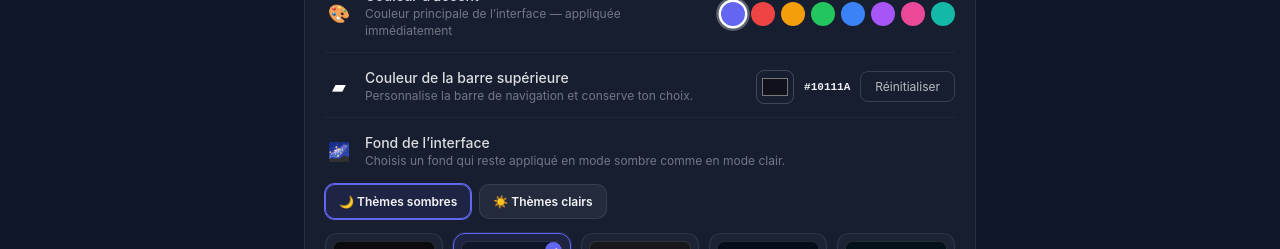
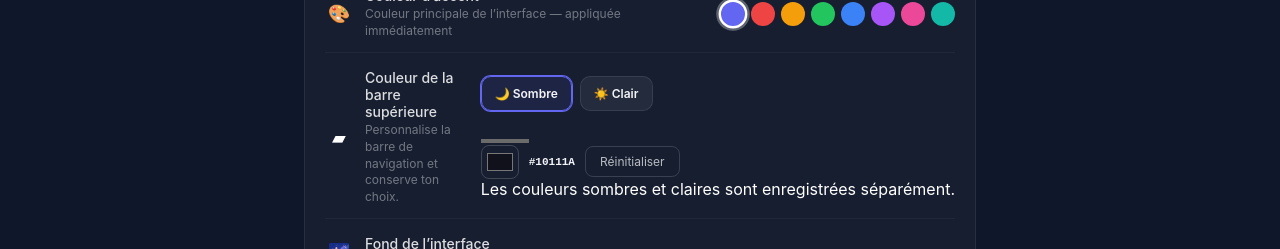
Before and after one commit to MESLIMOHAMEDM22005188/TaskFlow, a React (Vite) app in the folder frontend/: page /parametres in a window 1280 px wide. Shown: the part 450-699 px from the top of the page. Built offline with nearby package versions, Linux system fonts and the light colour scheme; no server answers; sample sign-in values are in the browser's storage.

Commit message:
feat: add dark and light topbar color palettes

```diff
--- a/frontend/src/pages/Parametres.tsx
+++ b/frontend/src/pages/Parametres.tsx
@@ -151,7 +151,9 @@ export default function Parametres() {
     const [accentColor, setAccentColor] = useState("#6366f1")
     const [darkBgPreset, setDarkBgPreset] = useState(() => localStorage.getItem("grindly-bg-dark") || localStorage.getItem("grindly-bg-preset") || "navy")
     const [lightBgPreset, setLightBgPreset] = useState(() => localStorage.getItem("grindly-bg-light") || "pearl")
-    const [topbarColor, setTopbarColor] = useState(() => localStorage.getItem("grindly-topbar-color") || "#10111a")
+    const [darkTopbarColor, setDarkTopbarColor] = useState(() => localStorage.getItem("grindly-topbar-dark") || localStorage.getItem("grindly-topbar-color") || "#10111a")
+    const [lightTopbarColor, setLightTopbarColor] = useState(() => localStorage.getItem("grindly-topbar-light") || "#ffffff")
+    const topbarColor = darkMode ? darkTopbarColor : lightTopbarColor
     const [language, setLanguage] = useState("fr")
     const [compactMode, setCompactMode] = useState(false)
     const [reducedMotion, setReducedMotion] = useState(false)
@@ -216,7 +218,10 @@ export default function Parametres() {
             setLanguage(storedLanguage)
             applyLanguage(storedLanguage)
             const storedTopbar = localStorage.getItem("grindly-topbar-color")
-            if (storedTopbar && /^#[0-9a-f]{6}$/i.test(storedTopbar)) setTopbarColor(storedTopbar)
+            const storedDarkTopbar = localStorage.getItem("grindly-topbar-dark") || storedTopbar
+            const storedLightTopbar = localStorage.getItem("grindly-topbar-light") || "#ffffff"
+            if (storedDarkTopbar && /^#[0-9a-f]{6}$/i.test(storedDarkTopbar)) setDarkTopbarColor(storedDarkTopbar)
+            if (storedLightTopbar && /^#[0-9a-f]{6}$/i.test(storedLightTopbar)) setLightTopbarColor(storedLightTopbar)
             setCompactMode(!!prefs.compact_mode)
             setReducedMotion(!!prefs.reduced_motion)
             setNotifs({
@@ -244,6 +249,7 @@ export default function Parametres() {
     useEffect(() => {
         applyTheme(accentColor, darkMode, darkMode ? darkBgPreset : lightBgPreset)
         if (/^#[0-9a-f]{6}$/i.test(topbarColor)) {
+            localStorage.setItem(darkMode ? "grindly-topbar-dark" : "grindly-topbar-light", topbarColor)
             localStorage.setItem("grindly-topbar-color", topbarColor)
             document.documentElement.style.setProperty("--topbar-custom-bg", topbarColor)
         }
@@ -417,10 +423,34 @@ export default function Parametres() {
                     </SettingRow>
 
                     <SettingRow icon="▰" title={t(language, "settings.topbar")} desc={t(language, "settings.topbarDesc")}>
-                        <div className="topbar-color-control">
-                            <input aria-label="Couleur de la barre supérieure" type="color" value={topbarColor} onChange={e => setTopbarColor(e.target.value)} />
-                            <span>{topbarColor.toUpperCase()}</span>
-                            <button type="button" className="settings-btn-outline" onClick={() => setTopbarColor(darkMode ? "#10111a" : "#ffffff")}>Réinitialiser</button>
+                        <div className="topbar-theme-picker">
+                            <div className="bg-mode-tabs" role="group" aria-label="Mode de couleur de la barre supérieure">
+                                <button type="button" className={darkMode ? "active" : ""} onClick={() => setDarkMode(true)}>🌙 Sombre</button>
+                                <button type="button" className={!darkMode ? "active" : ""} onClick={() => setDarkMode(false)}>☀️ Clair</button>
+                            </div>
+                            <div className="topbar-preset-grid" role="radiogroup" aria-label="Choisir une couleur de barre supérieure">
+                                {(darkMode ? [
+                                    ["midnight", "#10111a"], ["obsidian", "#0a0a0f"], ["navy", "#0f172a"], ["charcoal", "#27272a"],
+                                    ["forest", "#10231b"], ["ocean", "#083344"], ["plum", "#2a102b"], ["wine", "#3b1025"],
+                                    ["indigo", "#211b55"], ["slate", "#334155"], ["cocoa", "#3a2922"], ["black", "#000000"]
+                                ] : [
+                                    ["white", "#ffffff"], ["pearl", "#f5f7fb"], ["mist", "#e9eef5"], ["sand", "#f6f0e5"],
+                                    ["lavender", "#f2efff"], ["rose", "#fff0f3"], ["sage", "#edf5ef"], ["sky", "#eaf5ff"],
+                                    ["peach", "#fff1e8"], ["mint", "#e8faf5"], ["stone", "#e7e5e4"], ["silver", "#dfe3ea"]
+                                ] as const).map(([name, color]) => (
+                                    <button key={name} type="button" className={topbarColor.toLowerCase() === color ? "topbar-preset selected" : "topbar-preset"}
+                                        aria-label={name} aria-pressed={topbarColor.toLowerCase() === color}
+                                        title={name} onClick={() => darkMode ? setDarkTopbarColor(color) : setLightTopbarColor(color)}>
+                                        <span style={{ background: color }} />
+                                    </button>
+                                ))}
+                            </div>
+                            <div className="topbar-color-control">
+                                <input aria-label="Couleur personnalisée de la barre supérieure" type="color" value={topbarColor} onChange={e => darkMode ? setDarkTopbarColor(e.target.value) : setLightTopbarColor(e.target.value)} />
+                                <span>{topbarColor.toUpperCase()}</span>
+                                <button type="button" className="settings-btn-outline" onClick={() => darkMode ? setDarkTopbarColor("#10111a") : setLightTopbarColor("#ffffff")}>Réinitialiser</button>
+                            </div>
+                            <p className="topbar-theme-note">Les couleurs sombres et claires sont enregistrées séparément.</p>
                         </div>
                     </SettingRow>
 
```
